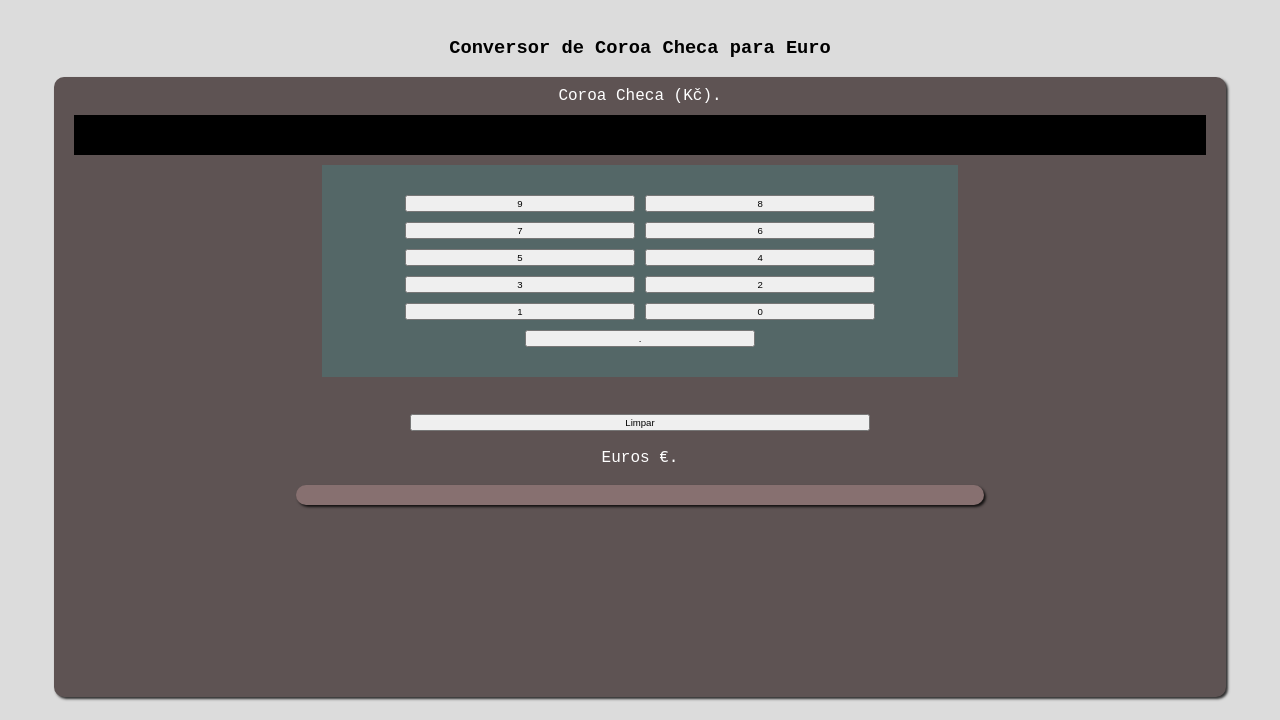
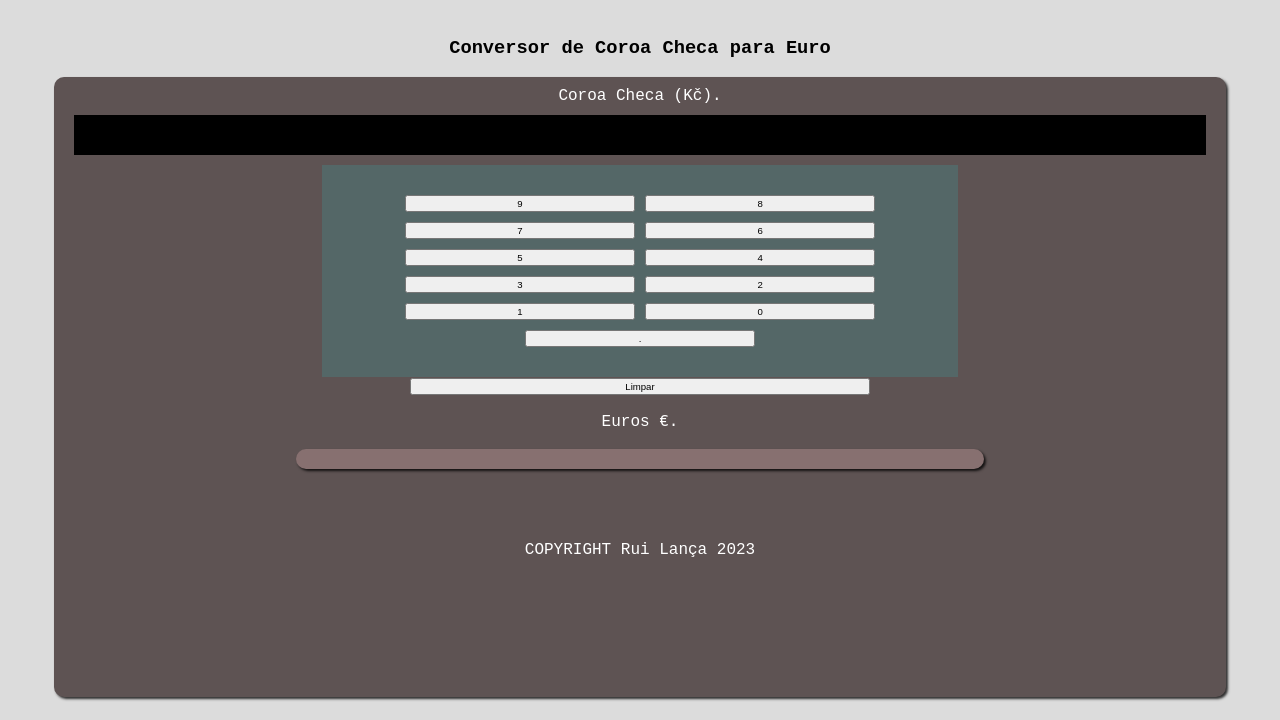
Before and after one commit to RuiLanca-Projects/conversor, a plain HTML site: page index.html in a window 1280 px wide. Shown: the part 80-800 px from the top of the page. Drawn offline with Linux system fonts and the light colour scheme.

Commit message:
Update index.html

```diff
--- a/index.html
+++ b/index.html
@@ -39,7 +39,7 @@
                 </div>
             </div>
 
-        <br><br>
+
         <button onclick="limpar()">Limpar</button>
         <br><br>
         Euros €.
@@ -50,7 +50,14 @@
         </div>
         <br><br>
 
+        <footer>
+            <br><br>
+            COPYRIGHT Rui Lança 2023
+        </footer>
+
         <script src="main.js"></script>
+
+
 </body>
 
 </html>
```
